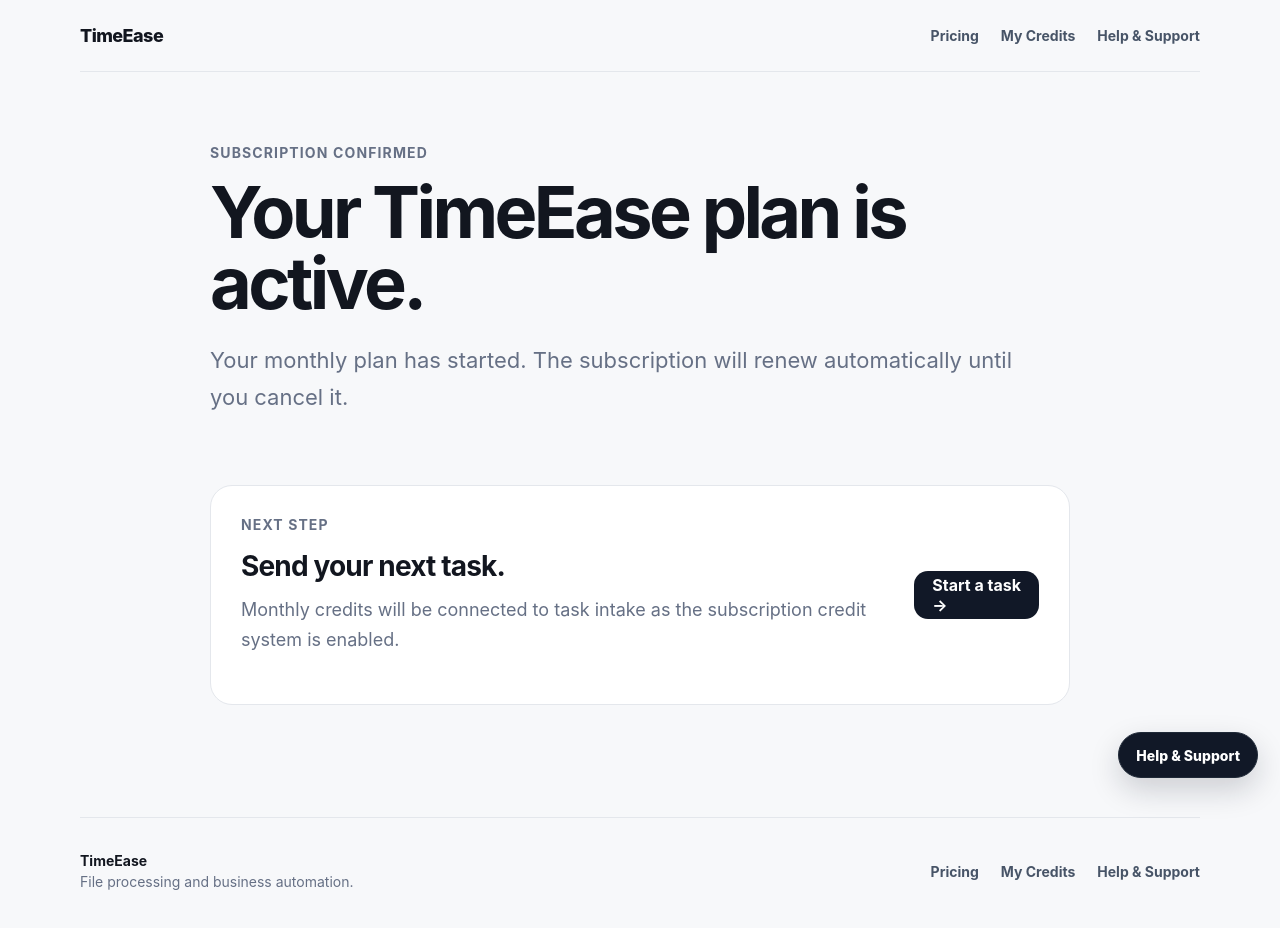
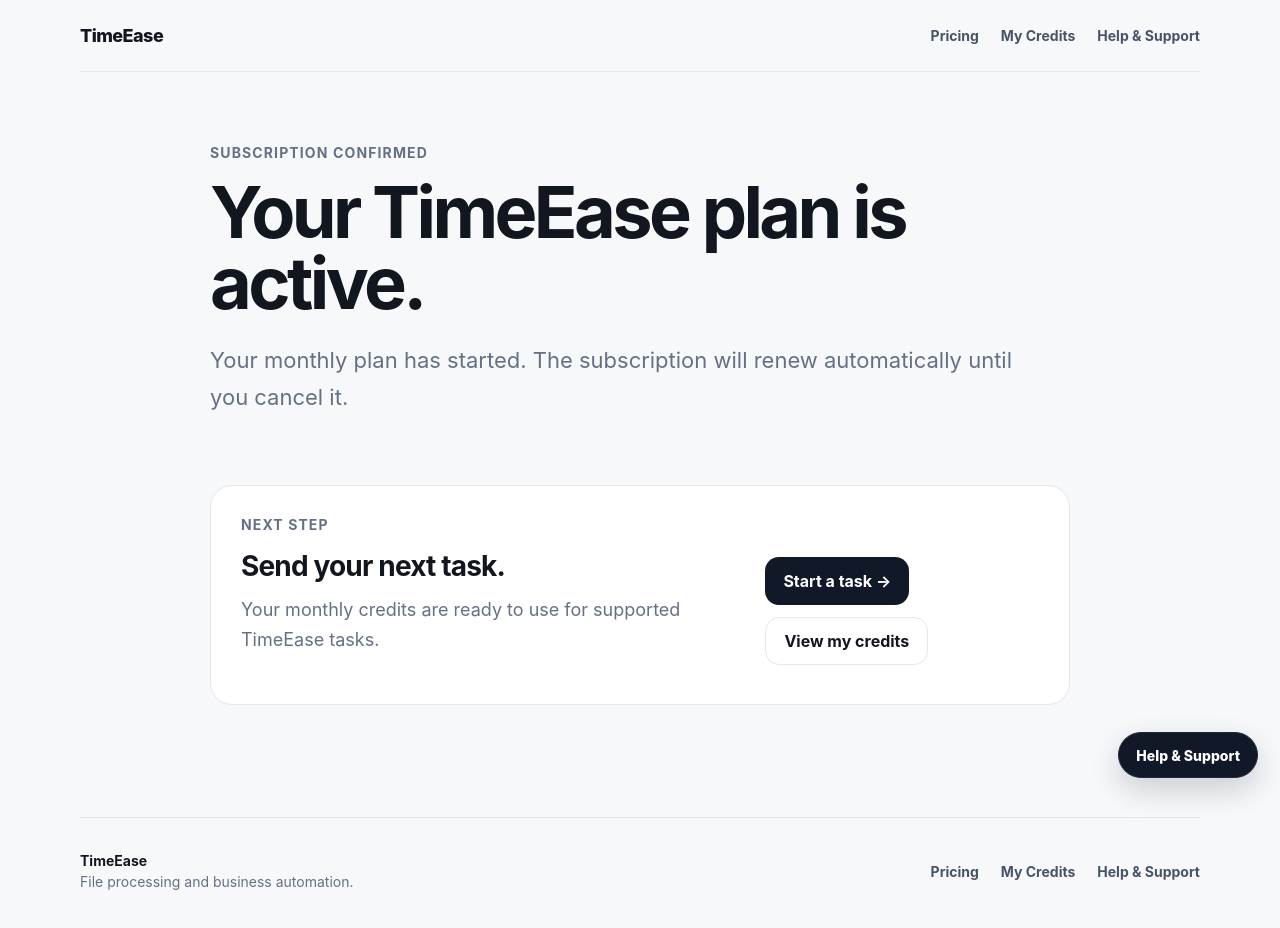
Before and after one commit to goplanetdigital/timeease-web, a Next.js app: page /subscription-success in a window 1280 px wide. Shown: the top 928 px of the page. Built offline with nearby package versions, Linux system fonts and the light colour scheme.

Commit message:
Link subscription success to My Credits

```diff
--- a/app/subscription-success/page.tsx
+++ b/app/subscription-success/page.tsx
@@ -17,13 +17,17 @@ export default function SubscriptionSuccessPage() {
           <div className="eyebrow">Next step</div>
           <h2>Send your next task.</h2>
           <p>
-            Monthly credits will be connected to task intake as the subscription
-            credit system is enabled.
+            Your monthly credits are ready to use for supported TimeEase tasks.
           </p>
         </div>
-        <Link className="button primary" href="/upload">
-          Start a task →
-        </Link>
+        <div className="hero-actions">
+          <Link className="button primary" href="/upload">
+            Start a task →
+          </Link>
+          <Link className="button secondary" href="/credits">
+            View my credits
+          </Link>
+        </div>
       </section>
     </main>
   );
```
